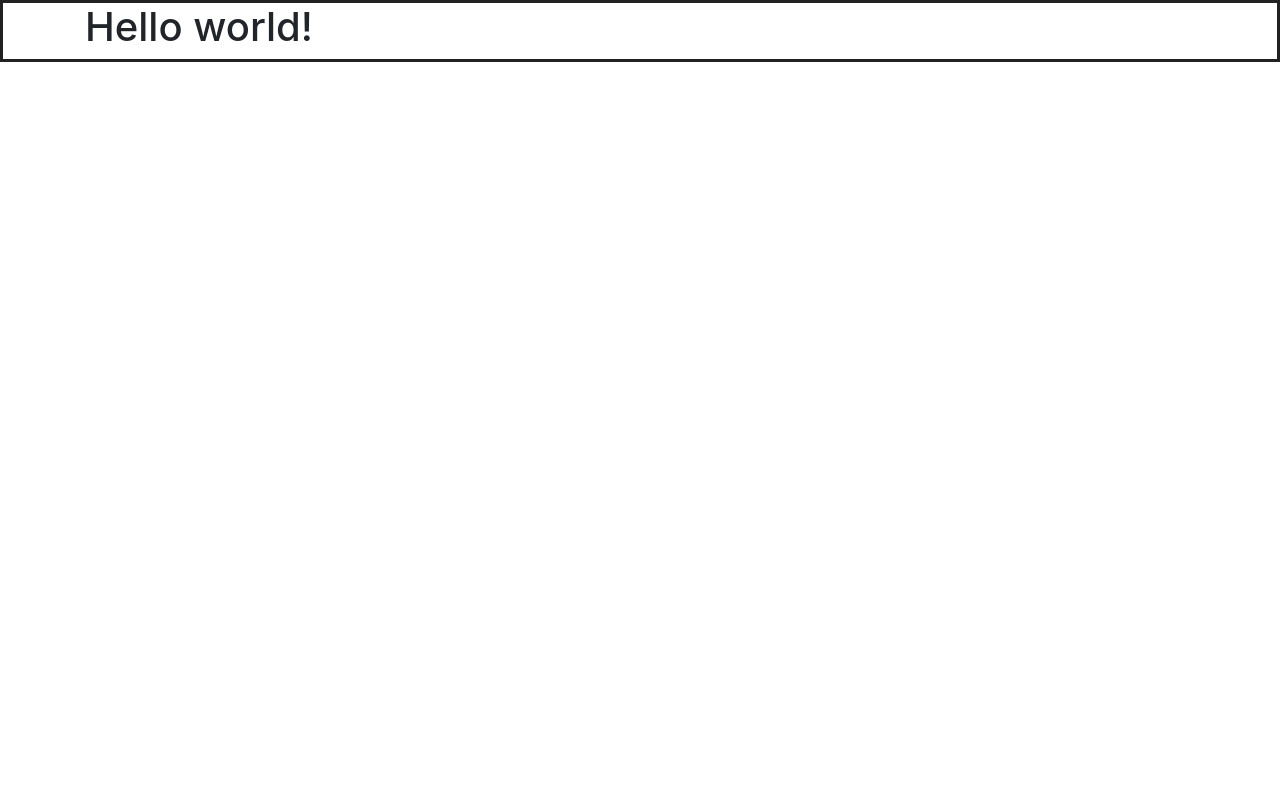
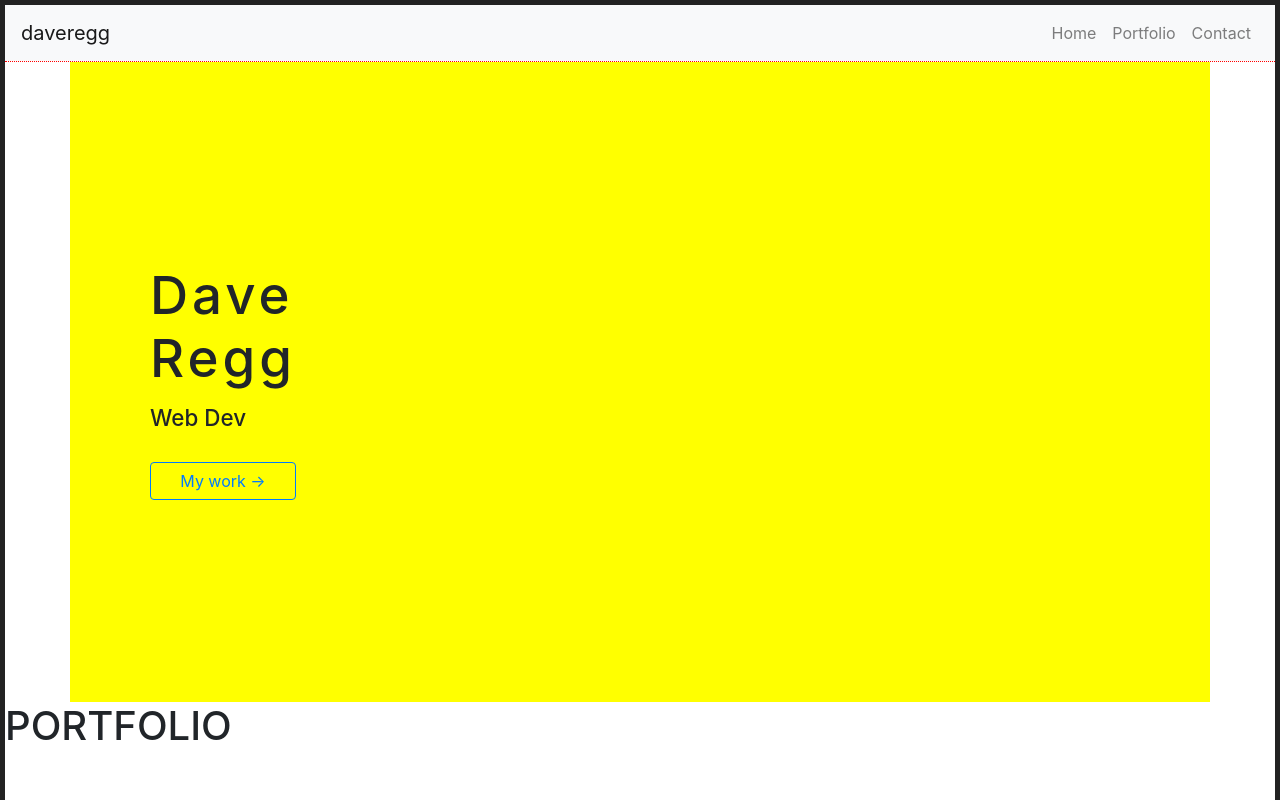
Before and after one commit to drregg6/full-stack-portfolio, a React (Create React App) app in the folder client/: page / in a window 1280 px wide. Shown: the top 800 px of the page. Built offline with nearby package versions, Linux system fonts and the light colour scheme.

Commit message:
Nav complete, Header Component being worked, Portfolio and Contact created

```diff
--- a/client/src/App.css
+++ b/client/src/App.css
@@ -3,5 +3,42 @@
 }
 
 body {
-    border: 3px solid #222;
+    border: 5px solid #222;
 }
+
+.custom-nav {
+    border-bottom: 1px dotted red;
+}
+
+
+.container {
+    background: yellow;
+    padding-right: 80px;
+    padding-left: 80px;
+    height: 80vh;
+    min-height: 250px;
+
+    display: flex;
+    align-items: center;
+}
+.custom-header h1,
+.custom-header h2 {
+    margin: 0;
+    padding: 0;
+}
+.custom-header h1 {
+    font-size: 3.3rem;
+    letter-spacing: .25rem;
+}
+.custom-header h2 {
+    font-size: 1.4rem;
+    margin: 15px 0 30px 0;
+}
+.custom-header .btn {
+    width: 100%;
+}
+
+.custom-portfolio,
+.custom-contact {
+    height: 80vh;
+}
--- a/client/src/App.js
+++ b/client/src/App.js
@@ -1,4 +1,8 @@
 import React, { Component } from 'react';
+import CustomNav from './components/CustomNav';
+import Header from './components/Header';
+import Portfolio from './components/Portfolio';
+import Contact from './components/Contact';
 
 // css
 import 'bootstrap/dist/css/bootstrap.min.css';
@@ -10,9 +14,10 @@ class App extends Component {
   render() {
     return (
       <div className="App">
-        <Container>
-          <h1>Hello world!</h1>
-        </Container>
+        <CustomNav />
+        <Header />
+        <Portfolio />
+        <Contact />
       </div>
     );
   }
--- /dev/null
+++ b/client/src/components/Contact.js
@@ -0,0 +1,13 @@
+import React, { Component } from 'react';
+
+class Contact extends Component {
+    render() {
+        return (
+            <div className="custom-contact" id="contact">
+                <h1>CONTACT</h1>
+            </div>
+        )
+    }
+}
+
+export default Contact;
--- /dev/null
+++ b/client/src/components/CustomNav.js
@@ -0,0 +1,53 @@
+import React, { Component } from 'react';
+import {
+    Collapse,
+    Navbar,
+    NavbarToggler,
+    NavbarBrand,
+    Nav,
+    NavItem,
+    NavLink
+} from 'reactstrap';
+
+class CustomNav extends Component {
+    constructor(props) {
+        super(props);
+
+        this.toggle = this.toggle.bind(this);
+        this.state = {
+            isOpen: false
+        }
+    }
+
+    toggle() {
+        this.setState({
+            isOpen: !this.state.isOpen
+        });
+    }
+
+    render() {
+        return (
+            <div className="custom-nav">
+                <Navbar color="light" light expand="sm">
+                    <NavbarBrand href="#">daveregg</NavbarBrand>
+                    <NavbarToggler onClick={this.toggle} />
+                    <Collapse isOpen={this.state.isOpen} navbar>
+                        <Nav className="ml-auto" navbar>
+                            <NavItem>
+                                <NavLink href="#">Home</NavLink>
+                            </NavItem>
+                            <NavItem>
+                                <NavLink href="#portfolio">Portfolio</NavLink>
+                            </NavItem>
+                            <NavItem>
+                                <NavLink href="#contact">Contact</NavLink>
+                            </NavItem>
+                        </Nav>
+                    </Collapse>
+                </Navbar>
+            </div>
+        )
+    }
+}
+
+export default CustomNav;
--- /dev/null
+++ b/client/src/components/Header.js
@@ -0,0 +1,27 @@
+import React, { Component } from 'react';
+import CustomNav from './CustomNav';
+import {
+    Container,
+    Button
+} from 'reactstrap';
+
+class Header extends Component {
+    render() {
+        return (
+            <React.Fragment>
+                <Container>
+                    <div className="custom-header">
+                        <h1>
+                            Dave<br />
+                            Regg
+                        </h1>
+                        <h2>Web Dev</h2>
+                        <Button outline color="primary">My work &rarr;</Button>
+                    </div>
+                </Container>
+            </React.Fragment>
+        )
+    }
+}
+
+export default Header;
--- /dev/null
+++ b/client/src/components/Portfolio.js
@@ -0,0 +1,13 @@
+import React, { Component } from 'react';
+
+class Portfolio extends Component {
+    render() {
+        return (
+            <div className="custom-portfolio" id="portfolio">
+                <h1>PORTFOLIO</h1>
+            </div>
+        )
+    }
+}
+
+export default Portfolio;
```
